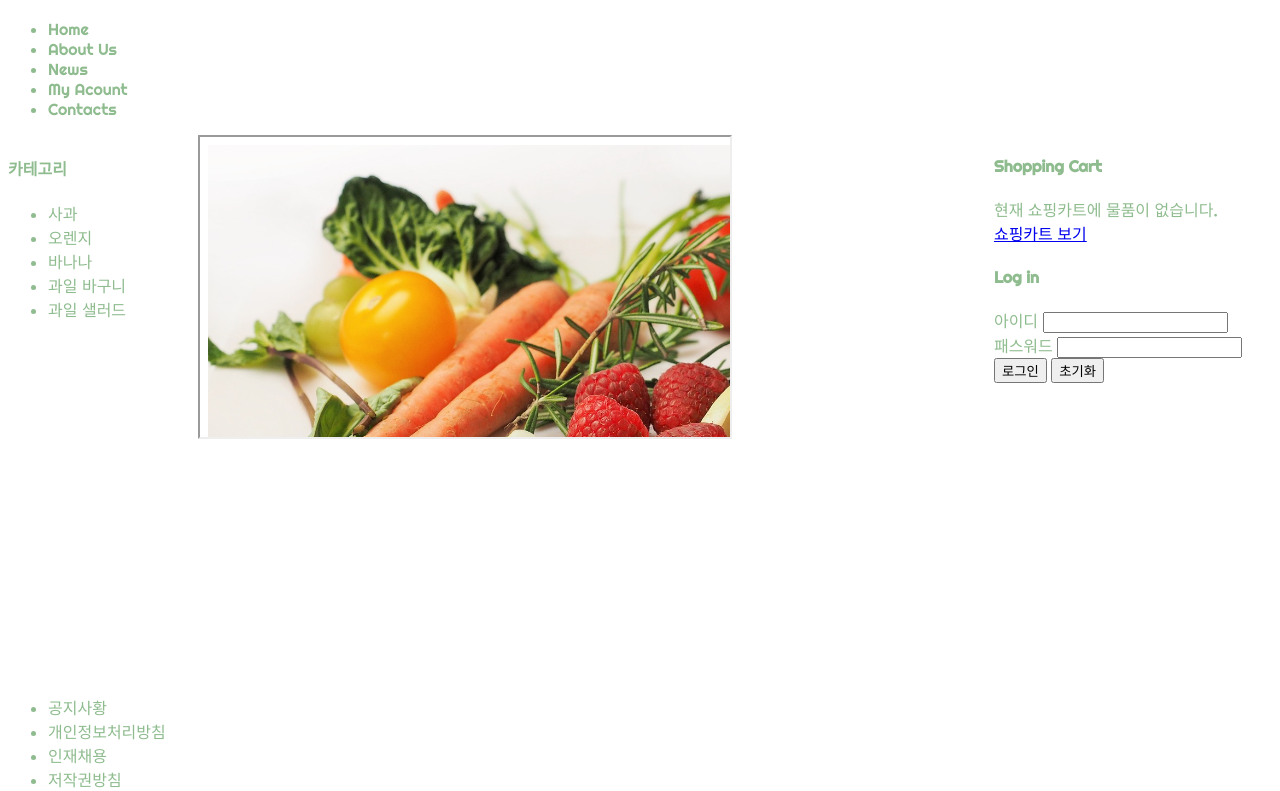
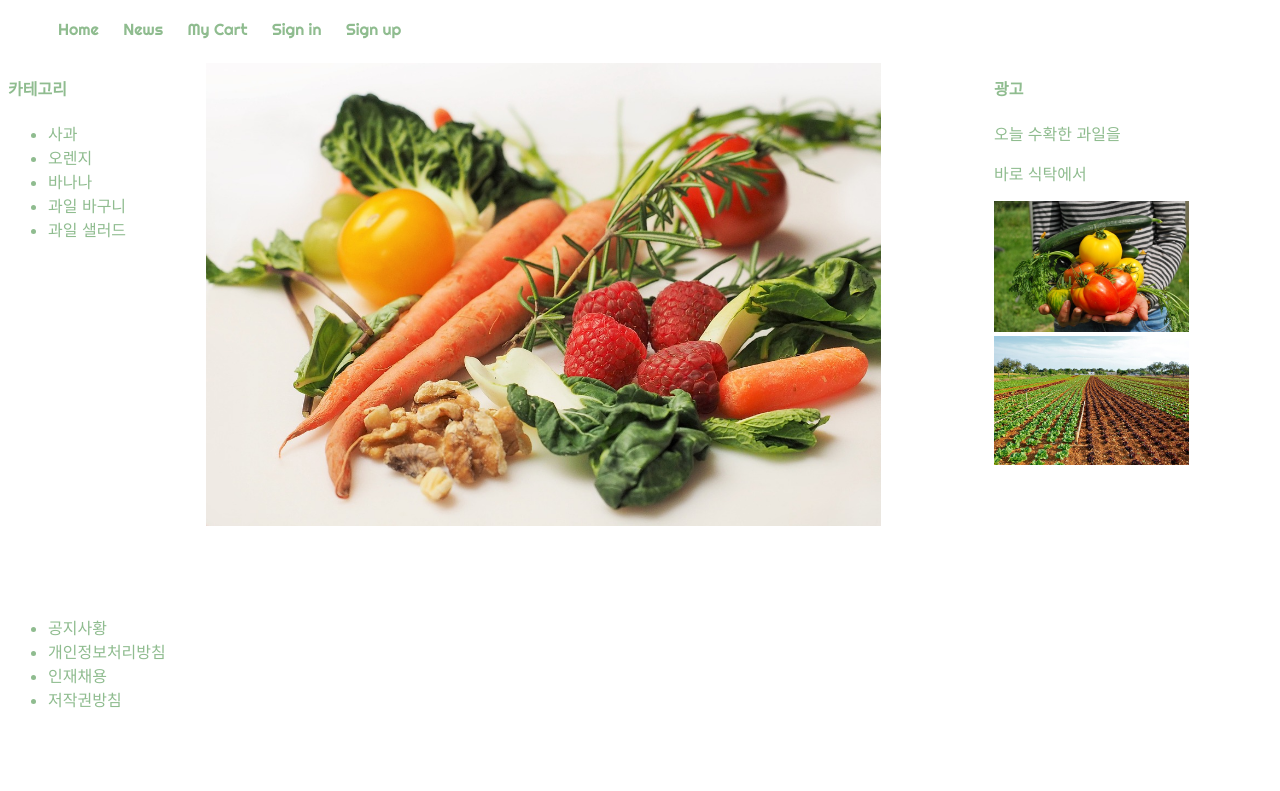
Before and after one commit to surin2/htmlcss28, a plain HTML site: page index.html in a window 1280 px wide. Shown: the part 64-855 px from the top of the page. After the commit the page ends 821 px from the top, so only its background shows below. Drawn offline with Linux system fonts and the light colour scheme.

Commit message:
Add files via upload

```diff
--- a/index.html
+++ b/index.html
@@ -17,18 +17,18 @@
     </header>
 
     <nav>
-    <ul>
+    <ul class="a">
         <li><a href="#">Home</a></li>
-        <li><a href="#">About Us</a></li>
         <li><a href="#">News</a></li>
-        <li><a href="#">My Acount</a></li>
-        <li><a href="#">Contacts</a></li>
+        <li><a href="#">My Cart</a></li>
+        <li><a href="signin.html" target="_blank">Sign in</a></li>
+        <li><a href="#">Sign up</a></li>
     </ul>
    </nav>
 
    <aside id="left">
     <h4>카테고리</h4>
-    <ul>
+    <ul class="b">
         <li><a href="apple.html" target="iframe1">사과</a></li>
         <li><a href="orange.html" target="iframe1">오렌지</a></li>
         <li><a href="banana.html" target="iframe1">바나나</a></li>
@@ -38,26 +38,19 @@
   </aside>
 
    <section>
-    <iframe name="iframe1" src="main.html" width="530" height="300">
+    <iframe name="iframe1" src="main.html" width="90%" height="90%" style="border: 0px;">
     </iframe>
    </section>
 
 
    <aside id="right">
-    <h4>Shopping Cart</h4>
-    <div>현재 쇼핑카트에 물품이 없습니다.</div>
-    <a href="#">쇼핑카트 보기</a>
+    <h4>광고</h4>
+    <p>오늘 수확한 과일을</p>
+    <p>바로 식탁에서</p>
+    <img src="image/delivery.jpg" width="70%">
+    <img src="image/farm.jpg" width="70%">
 
-    <h4>Log in</h4>
-    <form action="#" method="get">
-    아이디
-    <input type="text">
-    <br>
-    패스워드
-    <input type="password"><br>
-    <input type="submit" value="로그인">
-    <input type="reset" value="초기화">
-    </form>
+
     </aside>
 
     <footer>
--- a/mycss.css
+++ b/mycss.css
@@ -14,7 +14,13 @@ html,body{
     text-decoration: none;
   }
 
+  ul.a li {
+    list-style: none;
+    text-align: center;
+    display: inline;
+    padding: 0px 10px;
 
+  }
 
   aside#left{
     float:left;
```
Also changed, not shown: signin.html (added, +20 -0 lines).
